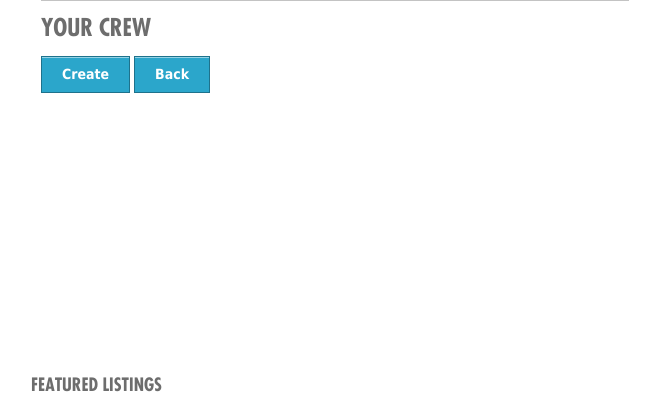
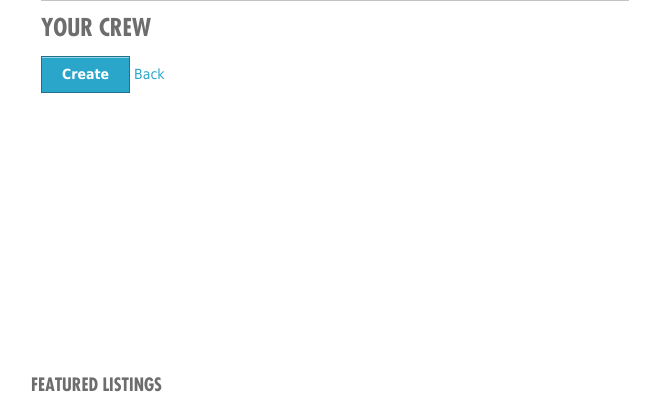
Before and after one commit to chrisevansau/production.fatecrew, a CodeIgniter app: page /index.php/mylist/invite/1 in a window 1280 px wide. Shown: the part 328-723 px from the top of the page, without its empty margins (138-798 px from the left). Run offline with CodeIgniter, Linux system fonts and the light colour scheme; data comes from the database, SQL or seed files in the repository; data that the repository does not hold is empty; some libraries are stand-ins or nearby versions.

Commit message:
fixed styling issues on the invite page

```diff
--- a/application/views/mylist/invite.php
+++ b/application/views/mylist/invite.php
@@ -142,13 +142,13 @@ exit = false;
 
 	<p>
 <h1>Choose Your friends</h1>
-<div class='large secondary button strech' id='fb_login'><img src='../../images/facebook_login_icon.jpg' width='23' height='22' />Mobilize your facebook crew »</div>
+<div class='large secondary button strech' id='fb_login'><img src='../../images/facebook_login_icon.jpg' width='23' height='22' />     Mobilize your Facebook crew »</div>
 <div id="people"></div>
 <h1>your crew</h1>
 <div id="people_invited"></div>
 
 <p>
-	<?php echo form_submit('submit', 'Create', "class='button' id='go'"); ?> <?php echo anchor("/dock", "Back", "class='button'"); ?>
+	<?php echo form_submit('submit', 'Create', "class='button' id='go'"); ?> <?php echo anchor("/dock", "Back"); ?>
 </p>
 <?php echo form_close(); ?>
 
```
